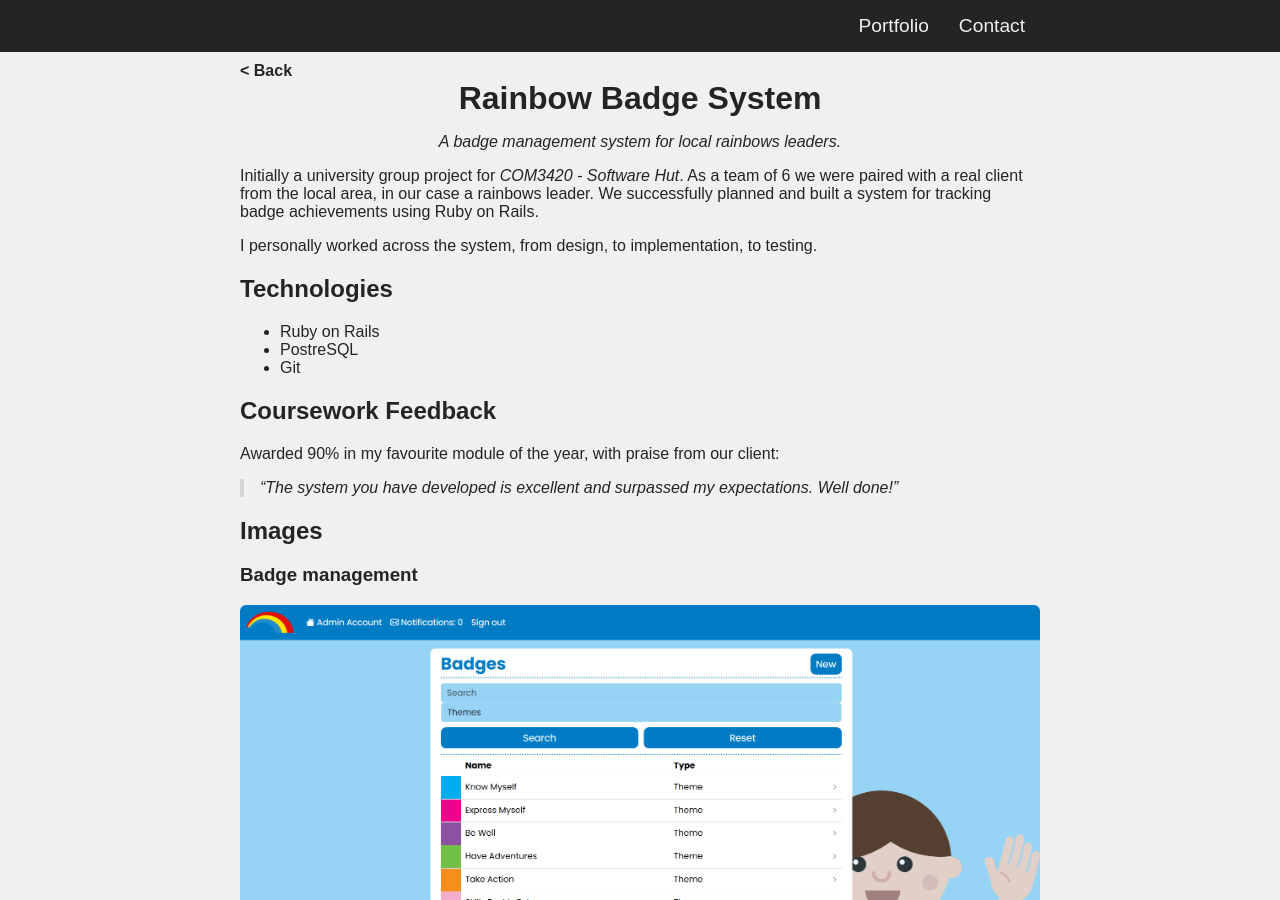
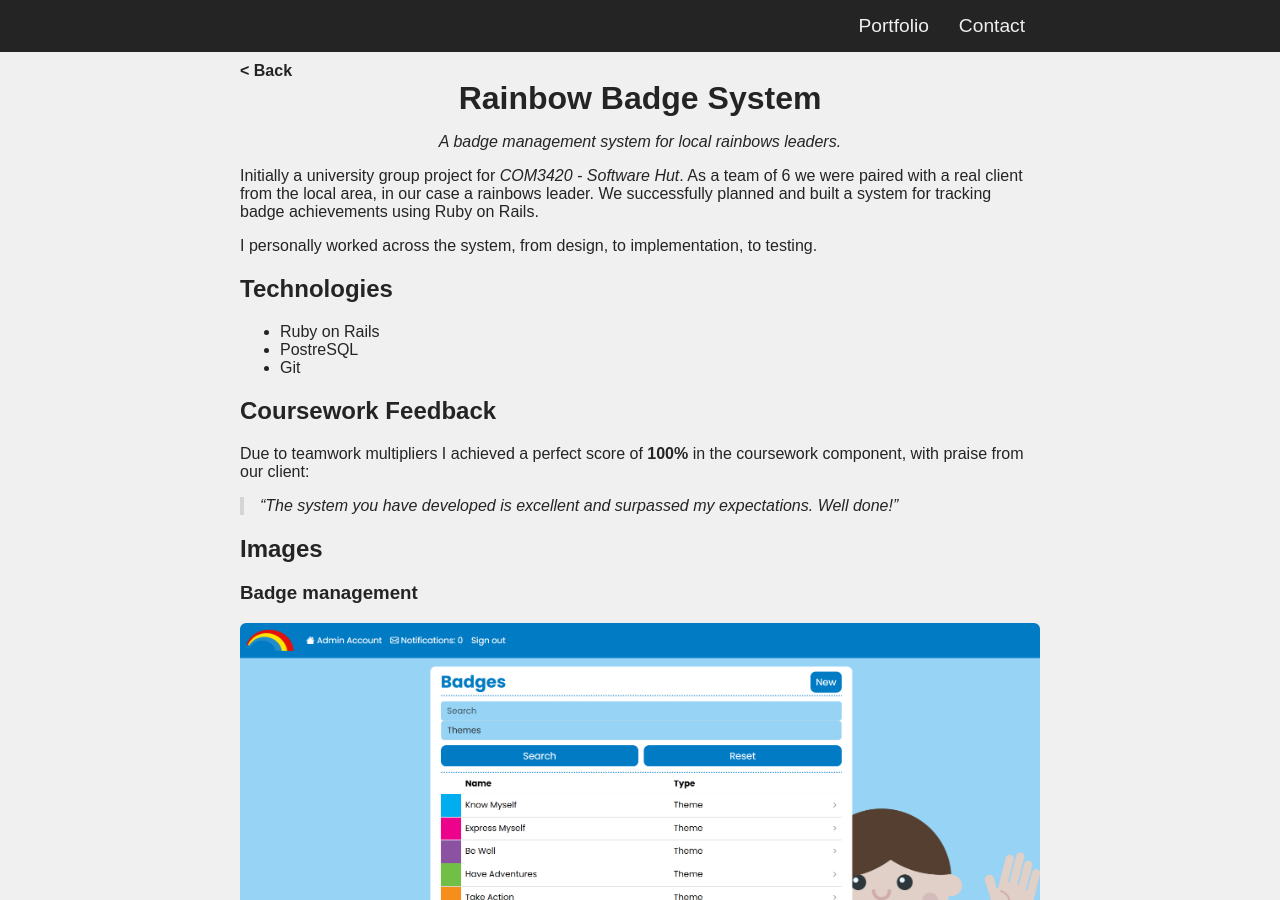
Before and after one commit to Turnlings/turnlings.github.io, a Jekyll site: the page built from _projects/rainbows.md, in a window 1280 px wide and 900 px high. Built offline with Jekyll 4.4.1, drawn with Linux system fonts in a browser that asks for light colours.

Commit message:
Add choice to hide projects from main page while keeping them on the site

```diff
--- a/_projects/rainbows.md
+++ b/_projects/rainbows.md
@@ -20,7 +20,7 @@
 - Git
 
 ## Coursework Feedback
-Awarded 90% in my favourite module of the year, with praise from our client:
+Due to teamwork multipliers I achieved a perfect score of **100%** in the coursework component, with praise from our client:
 > "The system you have developed is excellent and surpassed my expectations. Well done!"
 
 ## Images
--- a/index.html
+++ b/index.html
@@ -69,13 +69,10 @@
   </div>
   <div class="other-projects-list">
     {% for project in sorted_projects %}
-      {% unless project.featured %}
+      {% unless project.featured or project.hide %}
         <div class="project-item">
           <div class="project-title-row">
             <a class="title" href="{{ project.url }}">{{ project.title }}</a>
-            {% if project.year %}
-              <span class="project-year">{{ project.year }}</span>
-            {% endif %}
           </div>
           {% if project.description %}
             <p>{{ project.description }}</p>
```
Also changed, not shown: _projects/napoleonic_game.md (+2 -1 lines).
